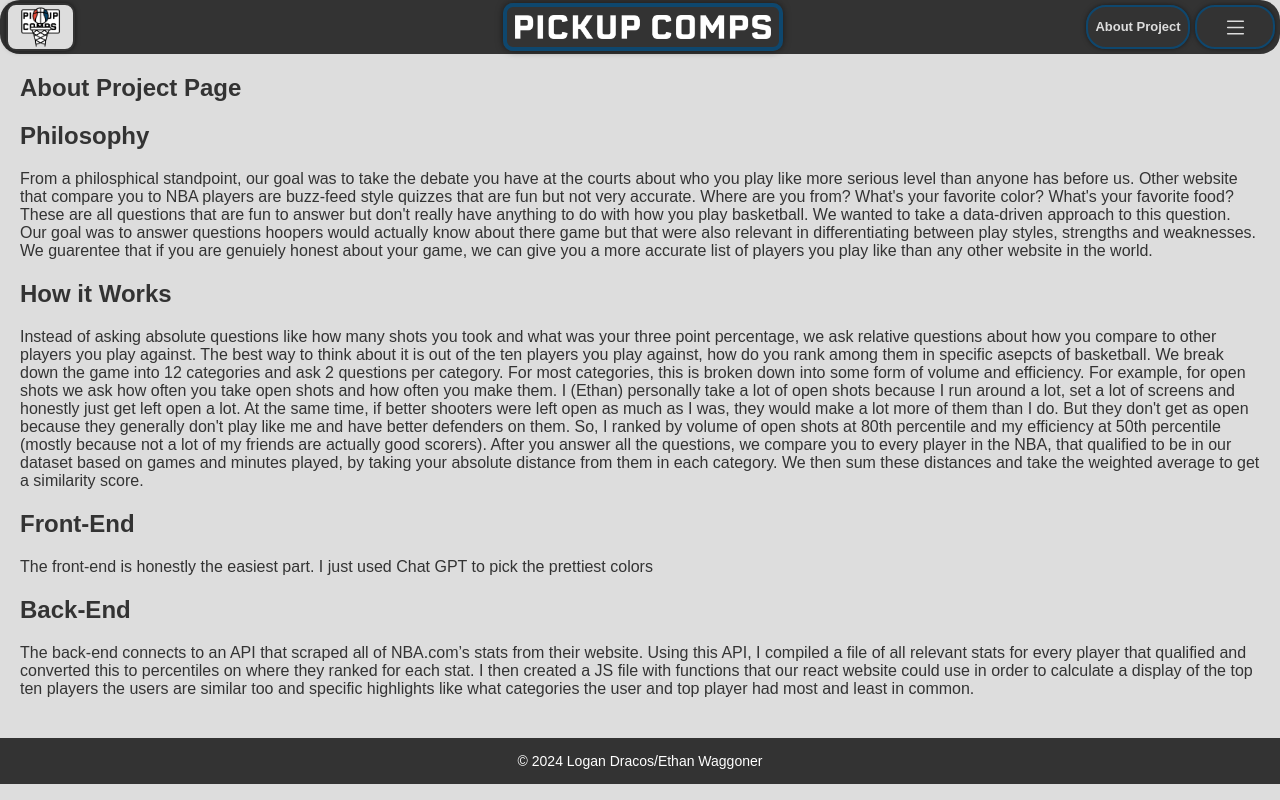
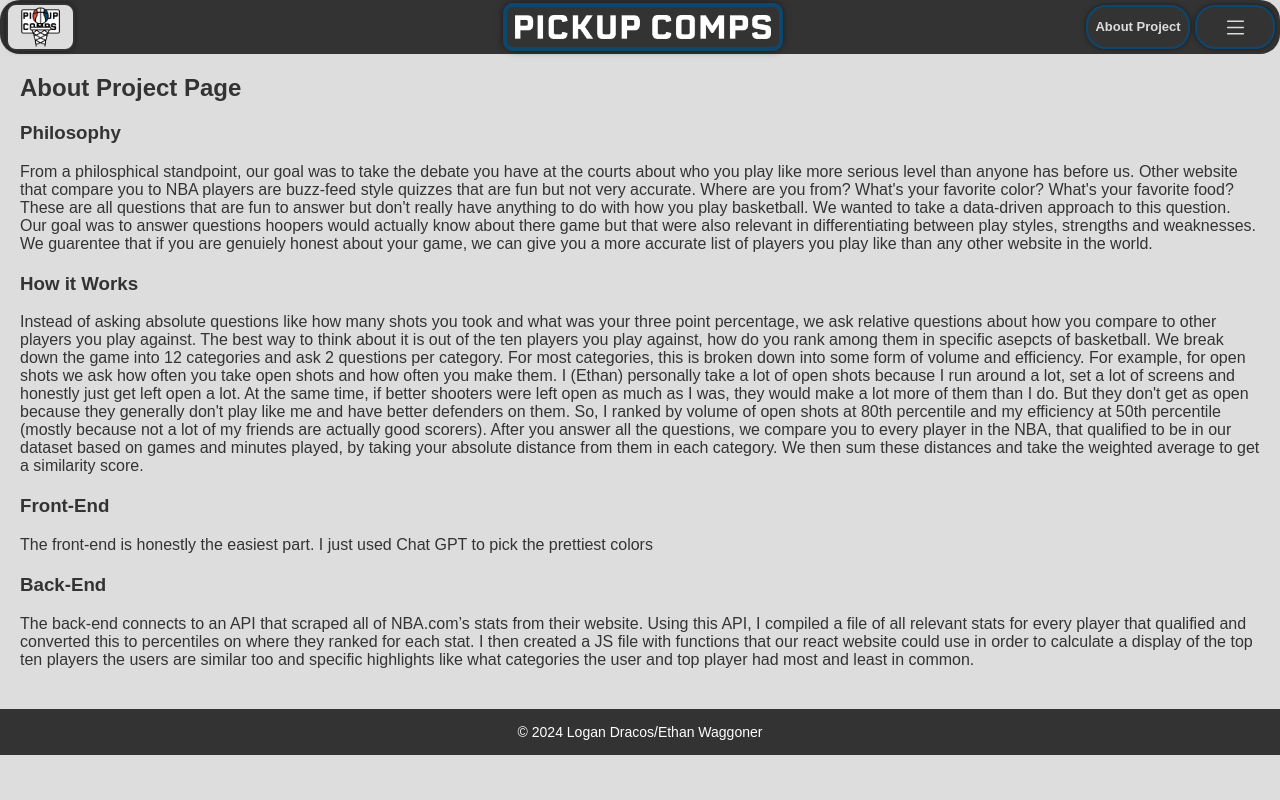
Before and after one commit to dracos-l/pickupcompsv2, a React (Create React App) app: page /AboutProjContent in a window 1280 px wide. Built offline with nearby package versions, Linux system fonts and the light colour scheme.

Commit message:
about project headers

```diff
--- a/src/components/AboutProjContent.js
+++ b/src/components/AboutProjContent.js
@@ -4,7 +4,7 @@ const AboutProjContent = () => {
   return (
     <div class='about'>
         <h1>About Project Page</h1>
-        <h2>Philosophy</h2>
+        <h3>Philosophy</h3>
         <p>
           From a philosphical standpoint, our goal was to take the debate you have at the courts about who you play like more serious level than anyone has before us.
           Other website that compare you to NBA players are buzz-feed style quizzes that are fun but not very accurate.
@@ -13,7 +13,7 @@ const AboutProjContent = () => {
           We wanted to take a data-driven approach to this question. Our goal was to answer questions hoopers would actually know about there game but that were also relevant in differentiating between play styles, strengths and weaknesses.
           We guarentee that if you are genuiely honest about your game, we can give you a more accurate list of players you play like than any other website in the world.
         </p>
-        <h2>How it Works</h2>
+        <h3>How it Works</h3>
         <p>
           Instead of asking absolute questions like how many shots you took and what was your three point percentage, we ask relative questions about how you compare to other players you play against.
           The best way to think about it is out of the ten players you play against, how do you rank among them in specific asepcts of basketball.
@@ -25,9 +25,9 @@ const AboutProjContent = () => {
           After you answer all the questions, we compare you to every player in the NBA, that qualified to be in our dataset based on games and minutes played, by taking your absolute distance from them in each category.
           We then sum these distances and take the weighted average to get a similarity score.
         </p>
-        <h2>Front-End</h2>
+        <h3>Front-End</h3>
         <p>The front-end is honestly the easiest part. I just used Chat GPT to pick the prettiest colors</p>
-        <h2>Back-End</h2>
+        <h3>Back-End</h3>
         <p>
           The back-end connects to an API that scraped all of NBA.com’s stats from their website.
           Using this API, I compiled a file of all relevant stats for every player that qualified and converted this to percentiles on where they ranked for each stat.
```
